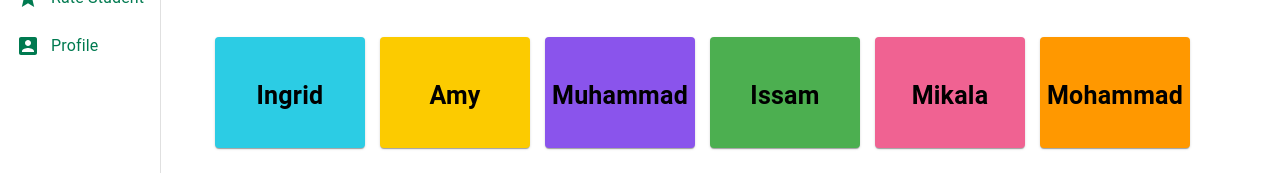
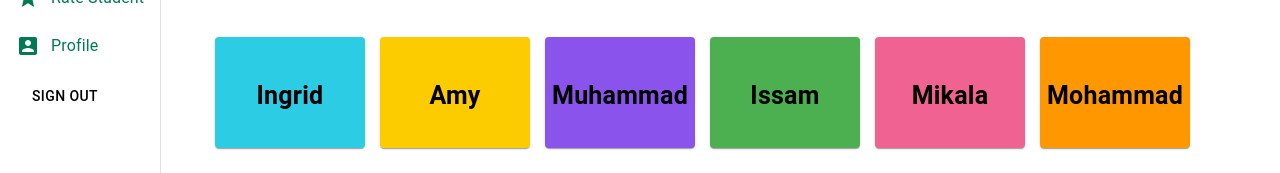
Before and after one commit to amyhua98/csc394-peer-review, a React (Create React App) app: page / in a window 1280 px wide. Shown: the part 178-351 px from the top of the page. Built offline with nearby package versions, Linux system fonts and the light colour scheme.

Commit message:
Added Sign out button

```diff
--- a/src/Drawer.jsx
+++ b/src/Drawer.jsx
@@ -13,6 +13,7 @@ import GroupIcon from '@material-ui/icons/Group';
 import RateReviewIcon from '@material-ui/icons/RateReview';
 import GradeIcon from '@material-ui/icons/Grade';
 import AccountBoxRoundedIcon from '@material-ui/icons/AccountBoxRounded';
+import Button from '@material-ui/core/Button';
 
 const useStyles = makeStyles({
   drawer: {
@@ -32,7 +33,15 @@ const useStyles = makeStyles({
     '& div:first-child ': {
       minWidth: '35px'
     },
-  }
+  },
+  signOut: {
+    backgroundColor: '#ffffff',
+    color: '#000000',
+    "&:hover": {
+      backgroundColor: '#007a50',
+      color: '#ffffff',
+    }
+  },
 });
 
 const Drawer = props => {
@@ -78,6 +87,11 @@ const Drawer = props => {
             </ListItem>
           );
         })}
+        <ListItem>
+          <Button className={classes.signOut} variant="contained" color="primary" disableElevation>
+            Sign Out
+          </Button>
+        </ListItem>
       </List>
     </MUIDrawer>
   );
```
